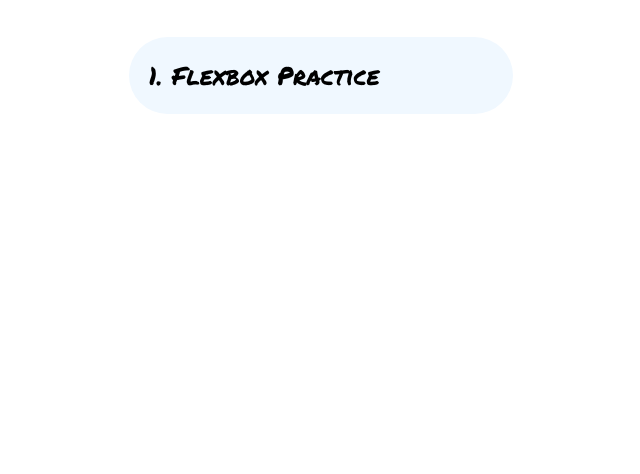
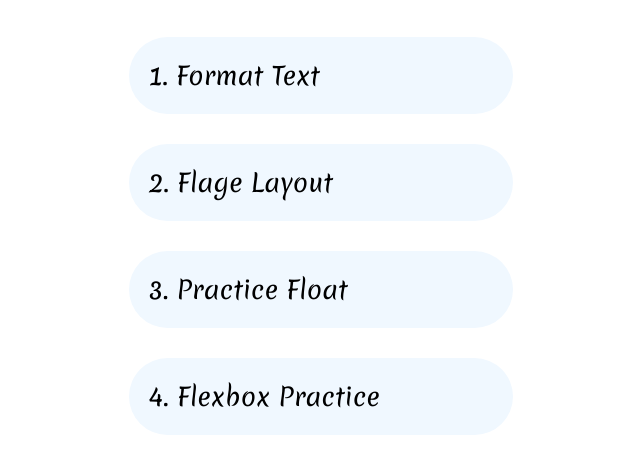
Before and after one commit to tochratana/istad-web-practice, a plain HTML site: page index.html in a window 1280 px wide. Shown: the part 134-608 px from the top of the page, without its empty margins (319-959 px from the left). Drawn offline with Linux system fonts and the light colour scheme; a web font is replaced by a local one.

Commit message:
add-new-exercise

```diff
--- a/FlexBox/css/cart.css
+++ b/FlexBox/css/cart.css
@@ -29,6 +29,7 @@ body {
   color: #6f94d4;
 }
 .tim {
+  margin-top: 70px;
   text-align: center;
   padding: 20px 0;
 }
--- a/FlexBox/css/home.css
+++ b/FlexBox/css/home.css
@@ -38,7 +38,7 @@ header {
   overflow: visible;
 }
 
-.imgContainer{
+.imgContainer {
   position: relative;
 }
 .bookmart {
--- a/index.html
+++ b/index.html
@@ -4,12 +4,17 @@
     <meta charset="UTF-8" />
     <meta name="viewport" content="width=device-width, initial-scale=1.0" />
     <title>Demo Project</title>
-	<link rel="stylesheet" href="./style.css">
+    <link rel="stylesheet" href="./style.css" />
   </head>
   <body>
     <h2 class="title">Welcome to Demo Project</h2>
     <div class="group-title">
-      <a href="./FlexBox/index.html" class="title-project">1. Flexbox Practice</a>
+      <a href="./format/index.html" class="title-project">1. Format Text</a>
+      <a href="./flage/flag.html" class="title-project">2. Flage Layout</a>
+      <a href="./float/float.html" class="title-project">3. Practice Float</a>
+      <a href="./FlexBox/index.html" class="title-project"
+        >4. Flexbox Practice</a
+      >
     </div>
   </body>
 </html>
--- a/style.css
+++ b/style.css
@@ -1,4 +1,4 @@
-@import url('https://fonts.googleapis.com/css2?family=Kantumruy+Pro:ital,wght@0,100..700;1,100..700&family=Merienda:wght@300..900&family=Permanent+Marker&display=swap');
+@import url("https://fonts.googleapis.com/css2?family=Kantumruy+Pro:ital,wght@0,100..700;1,100..700&family=Merienda:wght@300..900&family=Permanent+Marker&display=swap");
 body {
   padding: 0;
   margin: 0;
@@ -19,19 +19,20 @@ body {
 .group-title {
   display: flex;
   flex-direction: column;
+  gap: 30px;
   width: 30%;
   margin: auto;
   font-size: 25px;
 }
 
 .title-project {
-	font-family: "Permanent Marker";
+  font-family: "Merienda";
   background-color: aliceblue;
   text-decoration: none;
   padding: 20px 20px;
   border-radius: 40px;
   color: black;
-	transition: .5s;
+  transition: 0.5s;
 }
 .title-project:hover {
   transform: scale(1.1);
```
Also changed, not shown: FlexBox/index.html (+1 -1 lines), README.md. Lines whose indentation alone changed are shown as unchanged.
